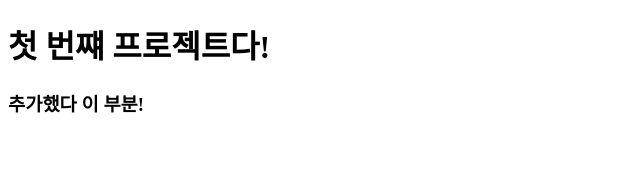
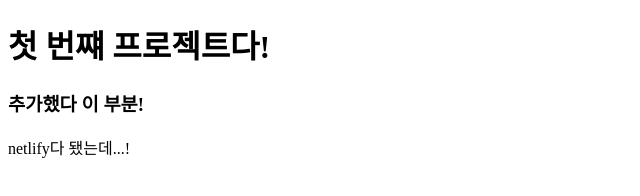
Before and after one commit to daiseydaisey53/javascript_study, a plain HTML site: page index.html in a window 1280 px wide. Shown: the whole page, without its empty margins (0-640 px from the left). Drawn offline with Linux system fonts and the light colour scheme.

Commit message:
new sentence

```diff
--- a/index.html
+++ b/index.html
@@ -9,5 +9,6 @@
   <body>
     <h1>첫 번쨰 프로젝트다!</h1>
     <h3>추가했다 이 부분!</h3>
+    <div>netlify다 됐는데...!</div>
   </body>
 </html>
```
